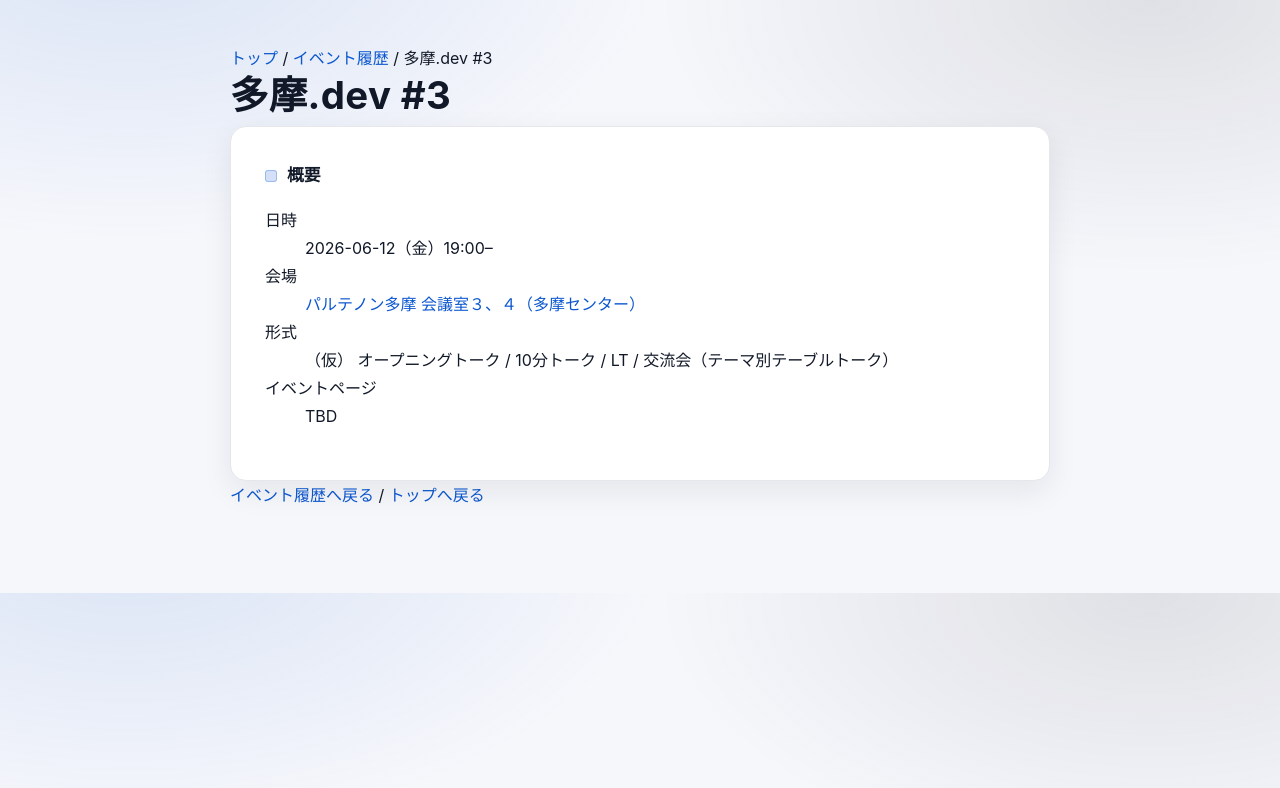
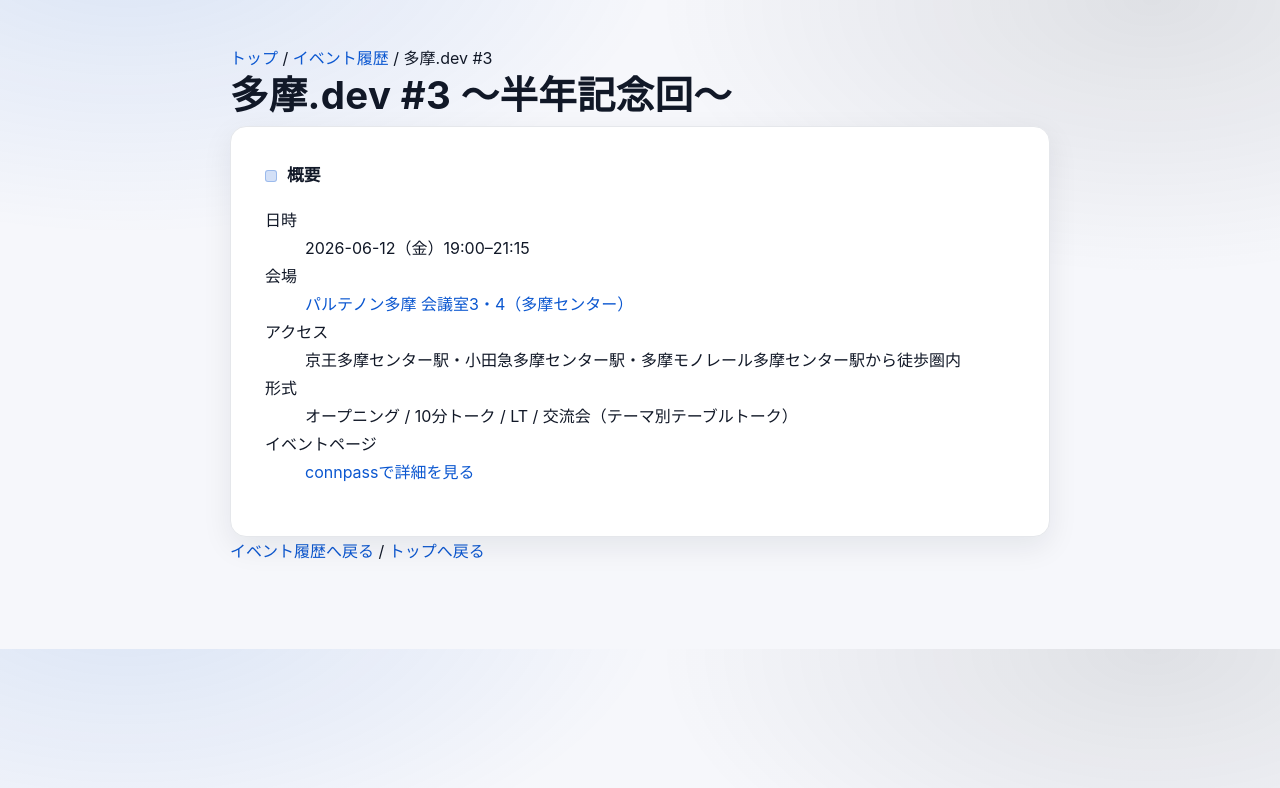
Before and after one commit to naoki-takahashi01/tamadev-site, a plain HTML site: page events/20260612/index.html in a window 1280 px wide. Drawn offline with Linux system fonts and the light colour scheme.

Commit message:
Update index.html

```diff
--- a/events/20260612/index.html
+++ b/events/20260612/index.html
@@ -3,9 +3,10 @@
 <head>
   <meta charset="utf-8" />
   <meta name="viewport" content="width=device-width, initial-scale=1" />
-  <title>多摩.dev #3（2026-06-12） | 多摩センターで開催する多摩地域のエンジニア勉強会</title>
-  <meta name="description" content="多摩.dev #3（2026-06-12）のイベント" />
+  <title>多摩.dev #3 〜半年記念回〜（2026-06-12） | 多摩センターで開催する多摩地域のエンジニア勉強会</title>
+  <meta name="description" content="多摩.dev #3 〜半年記念回〜（2026-06-12）のイベントページです。多摩センター・パルテノン多摩で開催します。" />
   <link rel="stylesheet" href="/style.css" />
+
   <!-- Google tag (gtag.js) -->
   <script async src="https://www.googletagmanager.com/gtag/js?id=G-FQ0E6TCXNH"></script>
   <script>
@@ -14,29 +15,32 @@
     gtag('js', new Date());
     gtag('config', 'G-FQ0E6TCXNH');
   </script>
+
   <script type="application/ld+json">
   {
     "@context": "https://schema.org",
     "@type": "Event",
-    "name": "多摩.dev #3",
+    "name": "多摩.dev #3 〜半年記念回〜",
     "startDate": "2026-06-12T19:00:00+09:00",
-    "endDate": "2026-06-12T21:00:00+09:00",
+    "endDate": "2026-06-12T21:15:00+09:00",
     "eventAttendanceMode": "https://schema.org/OfflineEventAttendanceMode",
     "eventStatus": "https://schema.org/EventScheduled",
     "location": {
       "@type": "Place",
-      "name": "パルテノン多摩",
+      "name": "パルテノン多摩 会議室3・4",
       "address": {
         "@type": "PostalAddress",
+        "streetAddress": "落合2丁目35番地",
         "addressLocality": "多摩市",
         "addressRegion": "東京都",
+        "postalCode": "206-0033",
         "addressCountry": "JP"
       }
     },
     "image": [
       "https://tamadev.jp/images/ogp.png"
     ],
-    "description": "多摩地域のエンジニアが気軽に集まり、学び、つながるコミュニティ『多摩.dev』の第3回イベントです。",
+    "description": "多摩地域のエンジニアが気軽に集まり、学び、つながるコミュニティ『多摩.dev』の第3回イベントです。第3回は多摩センターで開催する半年記念回です。",
     "organizer": {
       "@type": "Organization",
       "name": "多摩.dev",
@@ -44,14 +48,13 @@
     },
     "offers": {
       "@type": "Offer",
-      "url": "https://tamadev.connpass.com/",
+      "url": "https://tamadev.connpass.com/event/391266/",
       "price": "0",
       "priceCurrency": "JPY",
       "availability": "https://schema.org/InStock"
     }
   }
   </script>
-
 </head>
 <body>
   <main class="container">
@@ -64,7 +67,7 @@
     </nav>
 
     <header class="pageHeader">
-      <h1>多摩.dev #3</h1>
+      <h1>多摩.dev #3 〜半年記念回〜</h1>
     </header>
 
     <!-- 概要 -->
@@ -73,26 +76,35 @@
       <dl class="kv">
         <div class="kvRow">
           <dt>日時</dt>
-          <dd>2026-06-12（金）19:00–</dd>
+          <dd>2026-06-12（金）19:00–21:15</dd>
         </div>
         <div class="kvRow">
           <dt>会場</dt>
           <dd>
-            <a href="https://www.city.tama.lg.jp/kenkofukushi/katsudo/kouminkan/annai/1003182.html" target="_blank" rel="noopener noreferrer">
-              パルテノン多摩 会議室３、４（多摩センター）</dd>
+            <a href="https://www.parthenon.or.jp/guide/facility/meeting-room/" target="_blank" rel="noopener noreferrer">
+              パルテノン多摩 会議室3・4（多摩センター）
             </a>
+          </dd>
+        </div>
+        <div class="kvRow">
+          <dt>アクセス</dt>
+          <dd>京王多摩センター駅・小田急多摩センター駅・多摩モノレール多摩センター駅から徒歩圏内</dd>
         </div>
         <div class="kvRow">
           <dt>形式</dt>
-          <dd>（仮） オープニングトーク / 10分トーク / LT / 交流会（テーマ別テーブルトーク） </dd>
+          <dd>オープニング / 10分トーク / LT / 交流会（テーマ別テーブルトーク）</dd>
         </div>
         <div class="kvRow">
           <dt>イベントページ</dt>
-          <dd>TBD
+          <dd>
+            <a href="https://tamadev.connpass.com/event/391266/" target="_blank" rel="noopener noreferrer">
+              connpassで詳細を見る
+            </a>
           </dd>
         </div>
       </dl>
     </section>
+
     <footer class="pageFooter">
       <a href="/events/">イベント履歴へ戻る</a>
       <span aria-hidden="true"> / </span>
```
